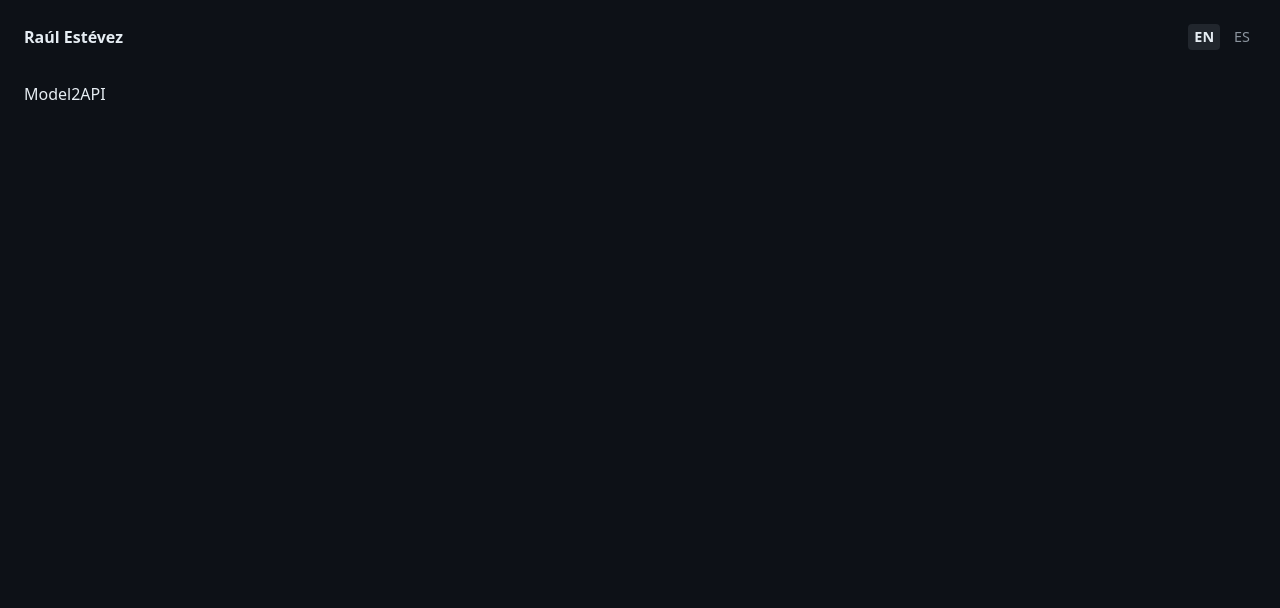
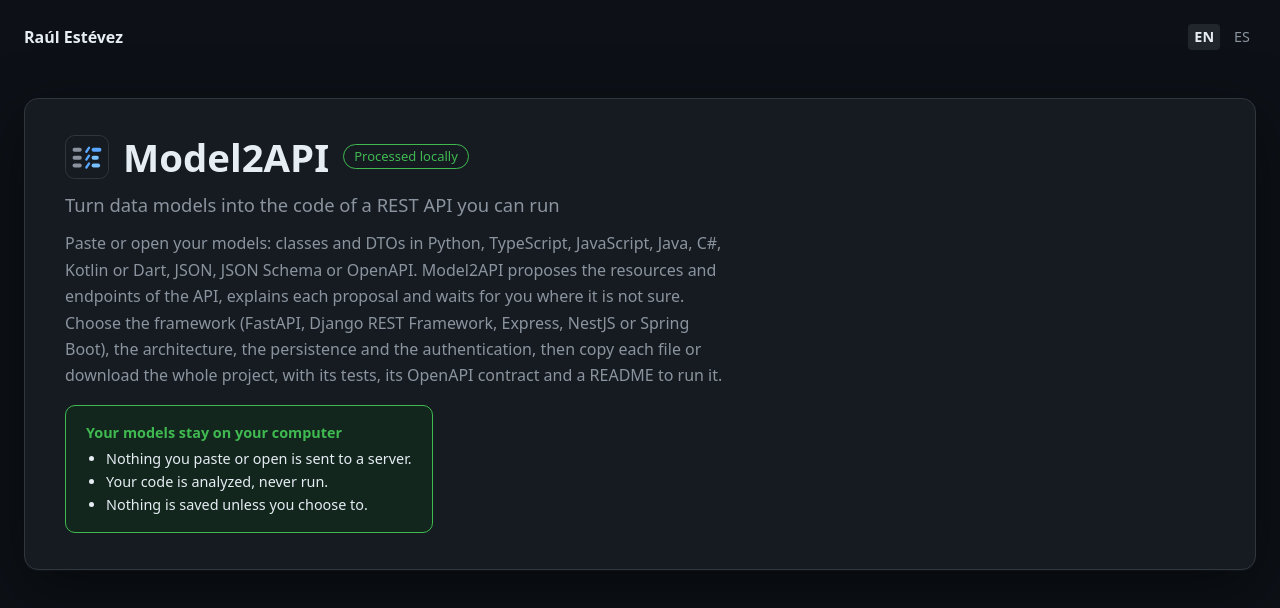
Before and after one commit to RaulEstevezA/Controller2API, a React (Vite) app in the folder web/: page / in a window 1280 px wide. Shown: the top 608 px of the page. Built offline with nearby package versions, Linux system fonts and the light colour scheme.

Commit message:
feat: add the tool presentation with the privacy note

```diff
--- a/web/src/App.tsx
+++ b/web/src/App.tsx
@@ -2,6 +2,7 @@
  * Root component: composes the screen of the tool. It holds no domain rules; those live in `core/`.
  */
 import { AppHeader } from './components/layout/AppHeader.tsx'
+import { IntroPanel } from './components/layout/IntroPanel.tsx'
 import './App.css'
 
 /** The whole tool, in a single screen (personal_web_style `layouts/tool-page.md`). */
@@ -9,7 +10,9 @@ function App() {
   return (
     <div className="app">
       <AppHeader />
-      <main className="app__main">Model2API</main>
+      <main className="app__main">
+        <IntroPanel />
+      </main>
     </div>
   )
 }
--- /dev/null
+++ b/web/src/components/layout/IntroPanel.css
@@ -0,0 +1,90 @@
+/* Presentation window (personal_web_style layouts/tool-page.md and components/alerts.md, privacy callout). */
+
+.intro {
+  display: flex;
+  flex-direction: column;
+  gap: var(--space-12);
+  margin-top: var(--space-16);
+  padding: var(--window-padding);
+}
+
+.intro__title {
+  display: flex;
+  flex-wrap: wrap;
+  align-items: center;
+  gap: var(--space-8) 14px;
+}
+
+.intro__name {
+  display: flex;
+  align-items: center;
+  gap: 14px;
+  font-size: var(--font-h1);
+  line-height: var(--leading-tight);
+}
+
+/* The icon is as tall as the title line. Its tile has the window's color, so the border draws its edge,
+   with the icon's own radius (7 of 32) */
+.intro__icon {
+  flex: none;
+  width: 2.75rem;
+  height: 2.75rem;
+  border: var(--border-line);
+  border-radius: 22%;
+}
+
+.intro__badge {
+  padding: 2px 10px;
+  border: 1px solid var(--success);
+  border-radius: var(--radius-pill);
+  color: var(--success);
+  font-size: var(--font-label);
+}
+
+.intro__subtitle {
+  color: var(--muted);
+  font-size: var(--font-subtitle);
+}
+
+.intro__description {
+  max-width: 72ch;
+  color: var(--muted);
+  line-height: var(--leading-prose);
+}
+
+.intro__privacy {
+  align-self: flex-start;
+  margin-top: var(--space-4);
+  padding: var(--space-16) var(--space-20);
+  border: 1px solid var(--success);
+  border-radius: var(--radius-md);
+  background: var(--success-soft);
+  font-size: var(--font-control);
+}
+
+.intro__privacy-title {
+  color: var(--success);
+  font-weight: var(--weight-semibold);
+}
+
+.intro__privacy-list {
+  margin: var(--space-4) 0 0;
+  padding-left: var(--space-20);
+  color: var(--text);
+  line-height: var(--leading-code);
+}
+
+@media (max-width: 600px) {
+  .intro {
+    padding: var(--window-padding-mobile);
+  }
+
+  .intro__name {
+    font-size: var(--font-h1-md);
+  }
+
+  .intro__icon {
+    width: 2rem;
+    height: 2rem;
+  }
+}
--- /dev/null
+++ b/web/src/components/layout/IntroPanel.tsx
@@ -0,0 +1,36 @@
+/**
+ * Presentation of the tool: icon and name, what it does, and how it treats the user's models.
+ * Styled like the website's windows (personal_web_style layouts/tool-page.md, "Presentación").
+ */
+import { useI18n } from '../../i18n/useI18n.ts'
+import './IntroPanel.css'
+
+/** Window at the top of the page: the first thing a visitor reads. */
+export function IntroPanel() {
+  const { t } = useI18n()
+
+  return (
+    <section className="intro window" aria-labelledby="intro-title">
+      <div className="intro__title">
+        <h1 id="intro-title" className="intro__name">
+          {/* Decorative: the accessible name of the title is the tool's name */}
+          <img className="intro__icon" src={`${import.meta.env.BASE_URL}favicon.svg`} width="32" height="32" alt="" />
+          Model2API
+        </h1>
+        <span className="intro__badge">{t.processedLocally}</span>
+      </div>
+      <p className="intro__subtitle">{t.tagline}</p>
+      <p className="intro__description">{t.introDescription}</p>
+      <div className="intro__privacy" role="note" aria-labelledby="privacy-title">
+        <p id="privacy-title" className="intro__privacy-title">
+          {t.privacyTitle}
+        </p>
+        <ul className="intro__privacy-list">
+          {t.privacyPoints.map((point) => (
+            <li key={point}>{point}</li>
+          ))}
+        </ul>
+      </div>
+    </section>
+  )
+}
--- a/web/src/i18n/messages.ts
+++ b/web/src/i18n/messages.ts
@@ -12,6 +12,16 @@ export type Language = (typeof languages)[number]
 
 const en = {
   languageLabel: 'Language',
+  processedLocally: 'Processed locally',
+  tagline: 'Turn data models into the code of a REST API you can run',
+  introDescription:
+    'Paste or open your models: classes and DTOs in Python, TypeScript, JavaScript, Java, C#, Kotlin or Dart, JSON, JSON Schema or OpenAPI. Model2API proposes the resources and endpoints of the API, explains each proposal and waits for you where it is not sure. Choose the framework (FastAPI, Django REST Framework, Express, NestJS or Spring Boot), the architecture, the persistence and the authentication, then copy each file or download the whole project, with its tests, its OpenAPI contract and a README to run it.',
+  privacyTitle: 'Your models stay on your computer',
+  privacyPoints: [
+    'Nothing you paste or open is sent to a server.',
+    'Your code is analyzed, never run.',
+    'Nothing is saved unless you choose to.',
+  ],
 }
 
 /** Every text of the interface in one language. */
@@ -19,6 +29,16 @@ export type Messages = typeof en
 
 const es: Messages = {
   languageLabel: 'Idioma',
+  processedLocally: 'Procesado en local',
+  tagline: 'Convierte modelos de datos en el código de una API REST que puedes ejecutar',
+  introDescription:
+    'Pega o abre tus modelos: clases y DTOs en Python, TypeScript, JavaScript, Java, C#, Kotlin o Dart, JSON, JSON Schema u OpenAPI. Model2API propone los recursos y endpoints de la API, explica cada propuesta y te espera donde no está seguro. Elige el framework (FastAPI, Django REST Framework, Express, NestJS o Spring Boot), la arquitectura, la persistencia y la autenticación, y copia cada archivo o descarga el proyecto completo, con sus pruebas, su contrato OpenAPI y un README para ejecutarlo.',
+  privacyTitle: 'Tus modelos se quedan en tu equipo',
+  privacyPoints: [
+    'Nada de lo que pegas o abres se envía a un servidor.',
+    'Tu código se analiza, nunca se ejecuta.',
+    'No se guarda nada salvo que tú lo decidas.',
+  ],
 }
 
 /** Texts by language. */
```
Also changed, not shown: 1 other file (tests, documents, lock files or other folders).
